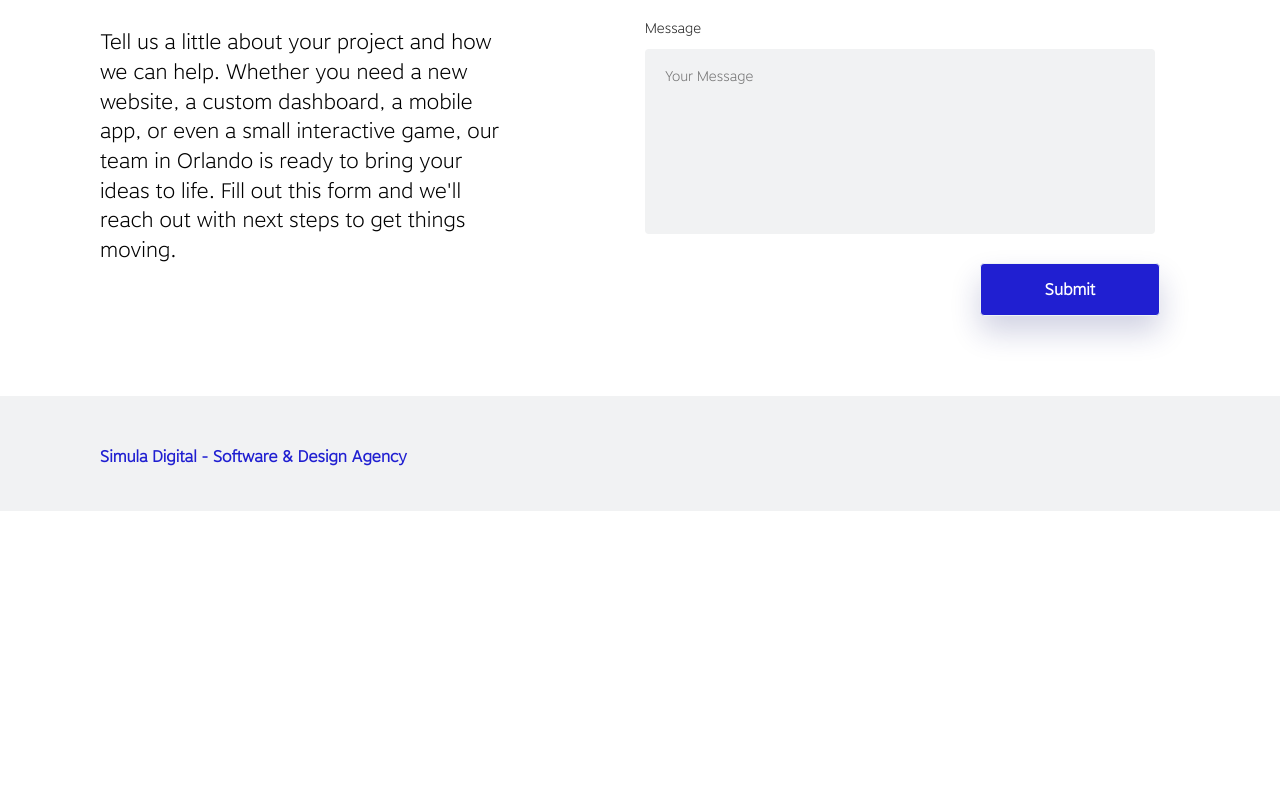
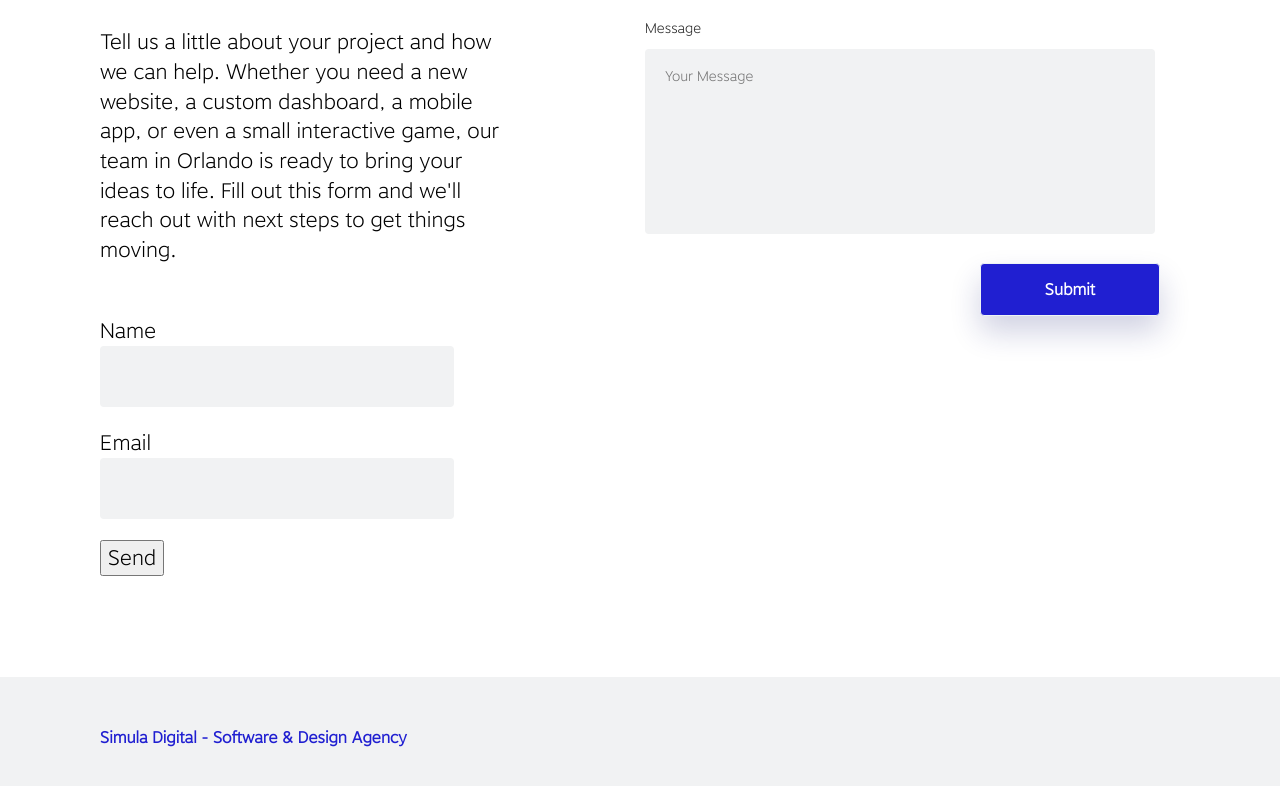
Before and after one commit to Simula-Digital/simula-site, a React (Vite) app: page / in a window 1280 px wide. Shown: the part 4047-4833 px from the top of the page. Before the commit the page ends 4558 px from the top, so only its background shows below. Built offline with nearby package versions, Linux system fonts and the light colour scheme; what i18next-xhr-backend would draw is missing.

Commit message:
adjust form logic

```diff
--- a/src/components/ContactForm/index.tsx
+++ b/src/components/ContactForm/index.tsx
@@ -26,10 +26,9 @@
         <Col lg={12} md={12} sm={24} xs={24}>
           <FormGroup
             name="contact"
-            method="post"
             data-netlify="true"
+            onSubmit="submit"
             data-netlify-honeypot="bot-field"
-            onSubmit={(e) => e.preventDefault()}
           >
             <input type="hidden" name="form-name" value="contact" />
             <input type="hidden" name="bot-field" value="contact" />
@@ -73,6 +72,23 @@
             </ButtonContainer>
           </FormGroup>
         </Col>
+        <Col>
+          <form name="contact" data-netlify="true">
+            <p>
+              <label>
+                Name <input type="text" name="name" />
+              </label>
+            </p>
+            <p>
+              <label>
+                Email <input type="email" name="email" />
+              </label>
+            </p>
+            <p>
+              <button type="submit">Send</button>
+            </p>
+          </form>
+        </Col>
       </Row>
     </ContactContainer>
   );
```
